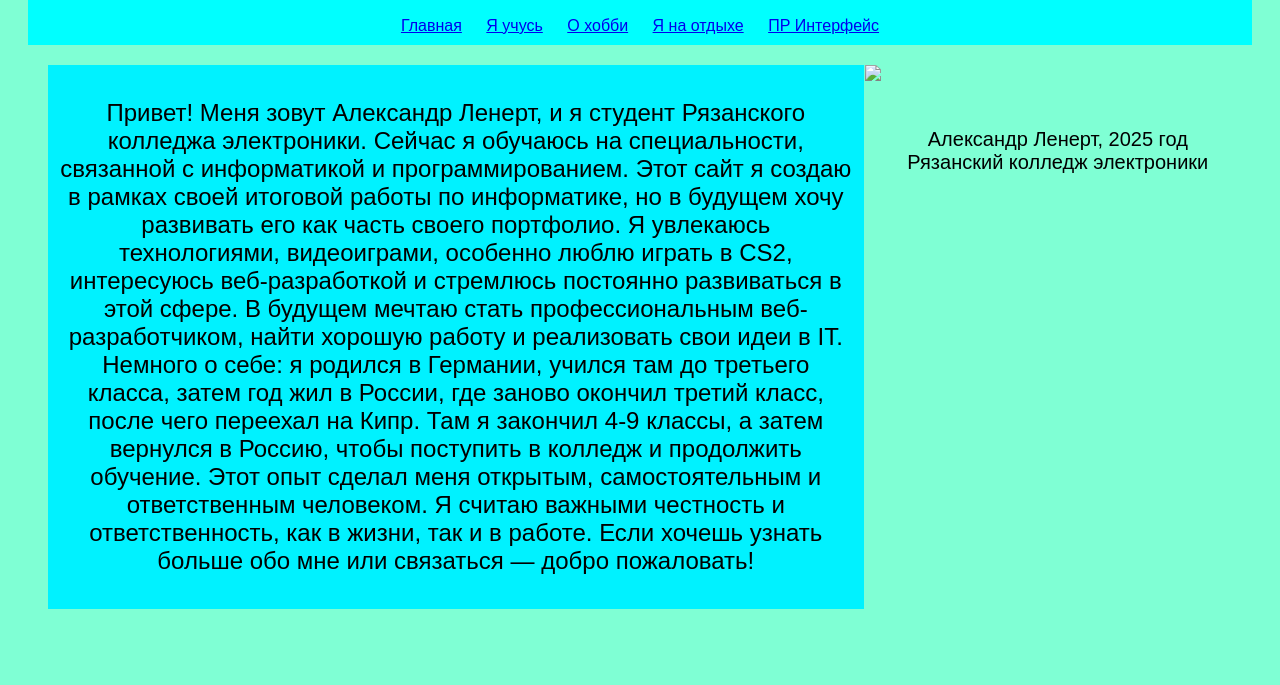
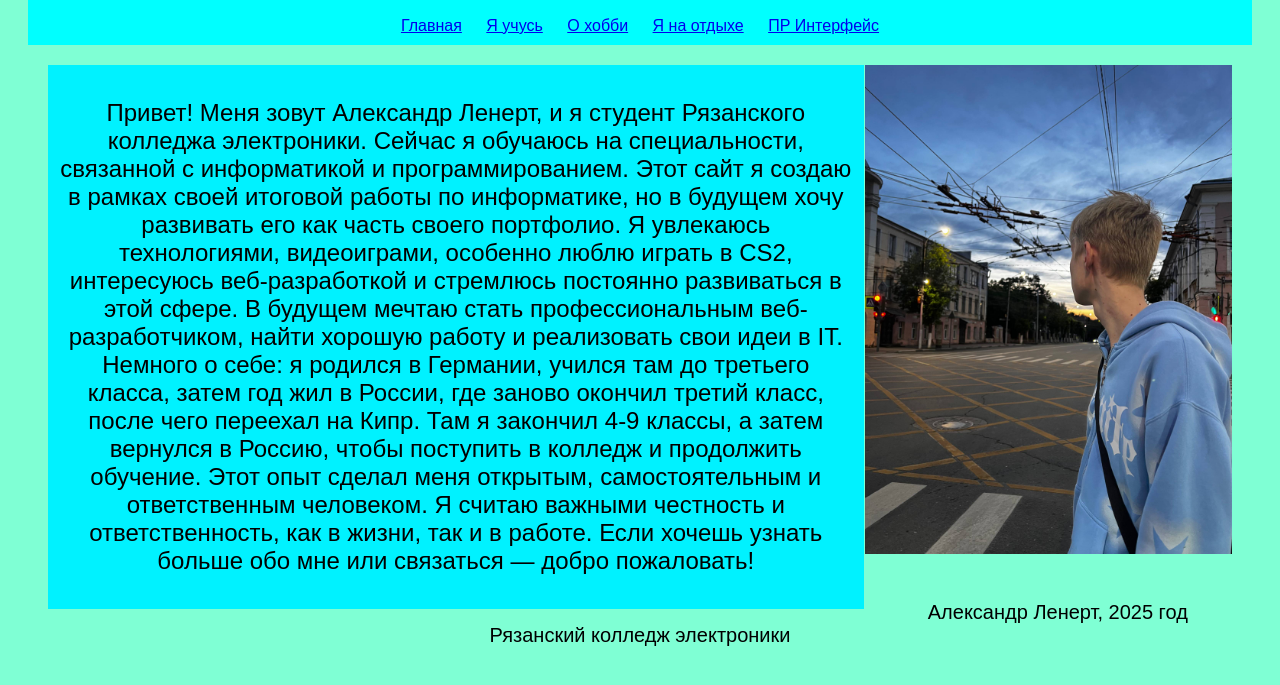
Before and after one commit to Wenjasamax/infa, a plain HTML site: page index.html in a window 1280 px wide. Shown: the part 89-774 px from the top of the page. Drawn offline with Linux system fonts and the light colour scheme.

Commit message:
Update index.html

```diff
--- a/index.html
+++ b/index.html
@@ -31,7 +31,7 @@
    </text>
 
    <imga>
-      <img src="img/я.jpg" width="100%">
+      <img src="я.jpg" width="100%">
    </imga>
 
    <impresum>
```
